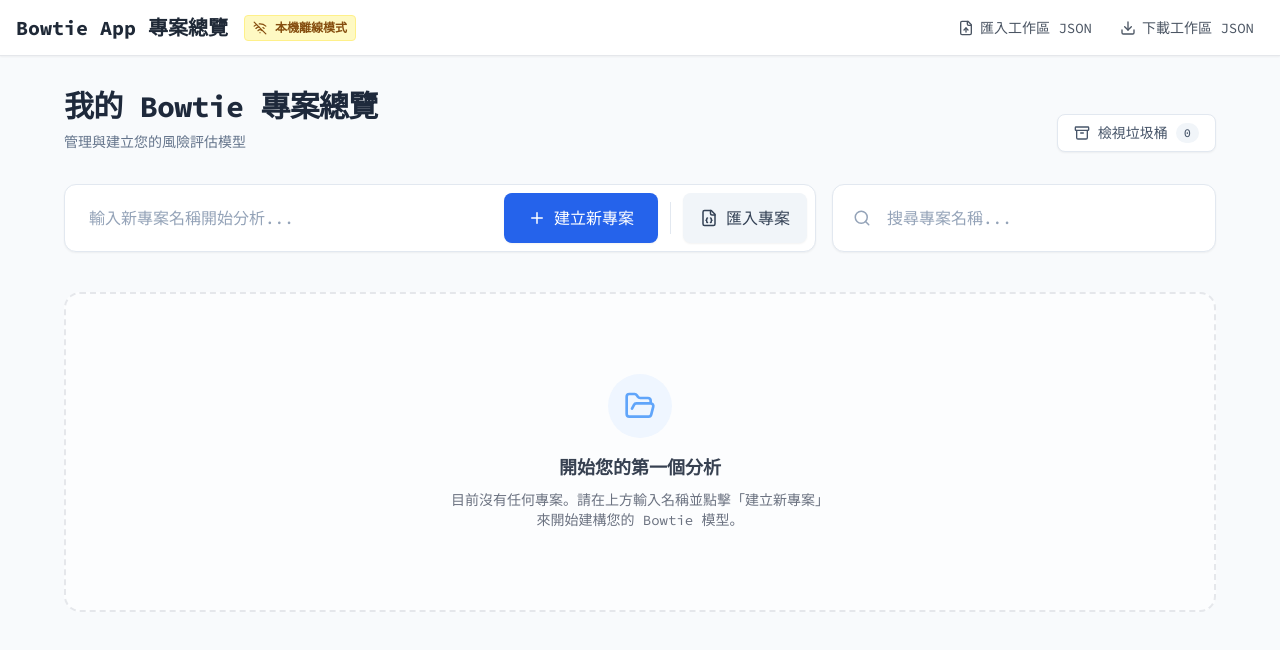
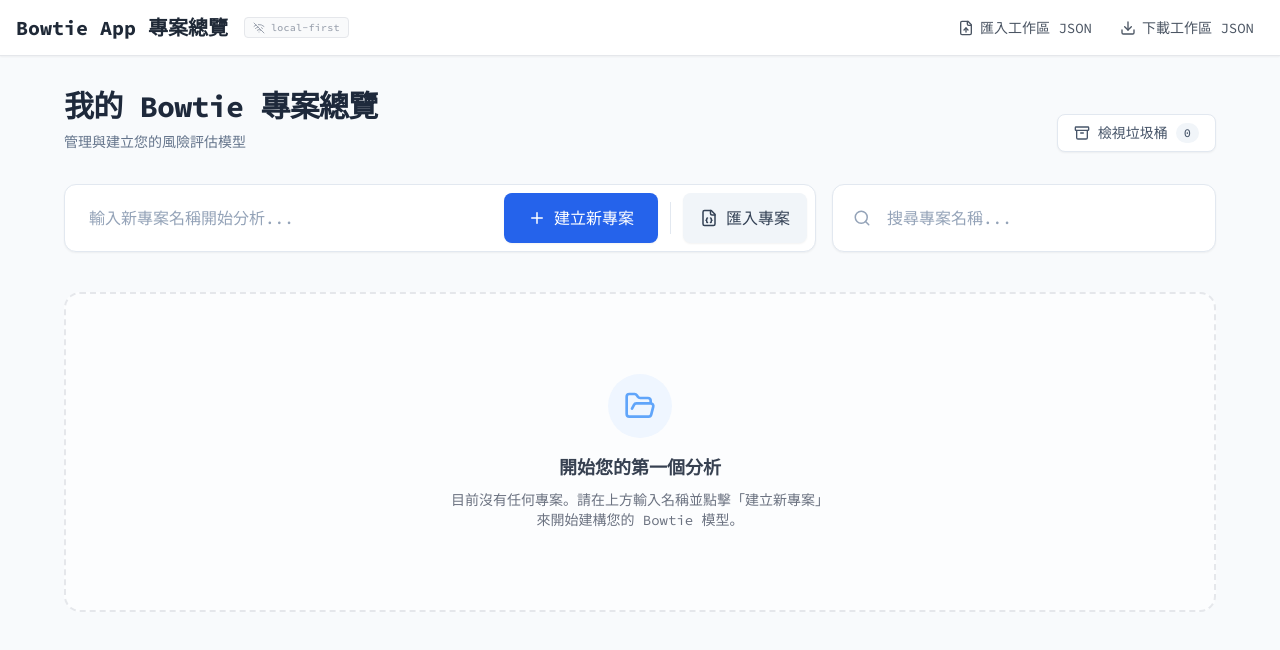
Before and after one commit to AllenLINNN/bowtie-model-app, a React (Vite) app in the folder frontend/: page / in a window 1280 px wide. Shown: the top 650 px of the page. Built offline with nearby package versions, Linux system fonts and the light colour scheme.

Commit message:
UI: Refine local-first badge visual prominence in Topbar

```diff
--- a/frontend/src/components/Topbar.tsx
+++ b/frontend/src/components/Topbar.tsx
@@ -185,9 +185,9 @@
           </div>
         )}
 
-        <div className="flex items-center gap-2 bg-yellow-100 dark:bg-yellow-900/30 text-yellow-800 dark:text-yellow-500 px-2 py-1 rounded text-xs font-semibold border border-yellow-200 dark:border-yellow-900/50">
-          <WifiOff size={14} />
-          本機離線模式
+        <div className="flex items-center gap-1.5 text-gray-400 dark:text-gray-500 border border-gray-200 dark:border-gray-700 bg-gray-50 dark:bg-slate-800/50 px-2 py-0.5 rounded text-[10px] font-medium tracking-wide">
+          <WifiOff size={12} />
+          local-first
         </div>
       </div>
 
```
